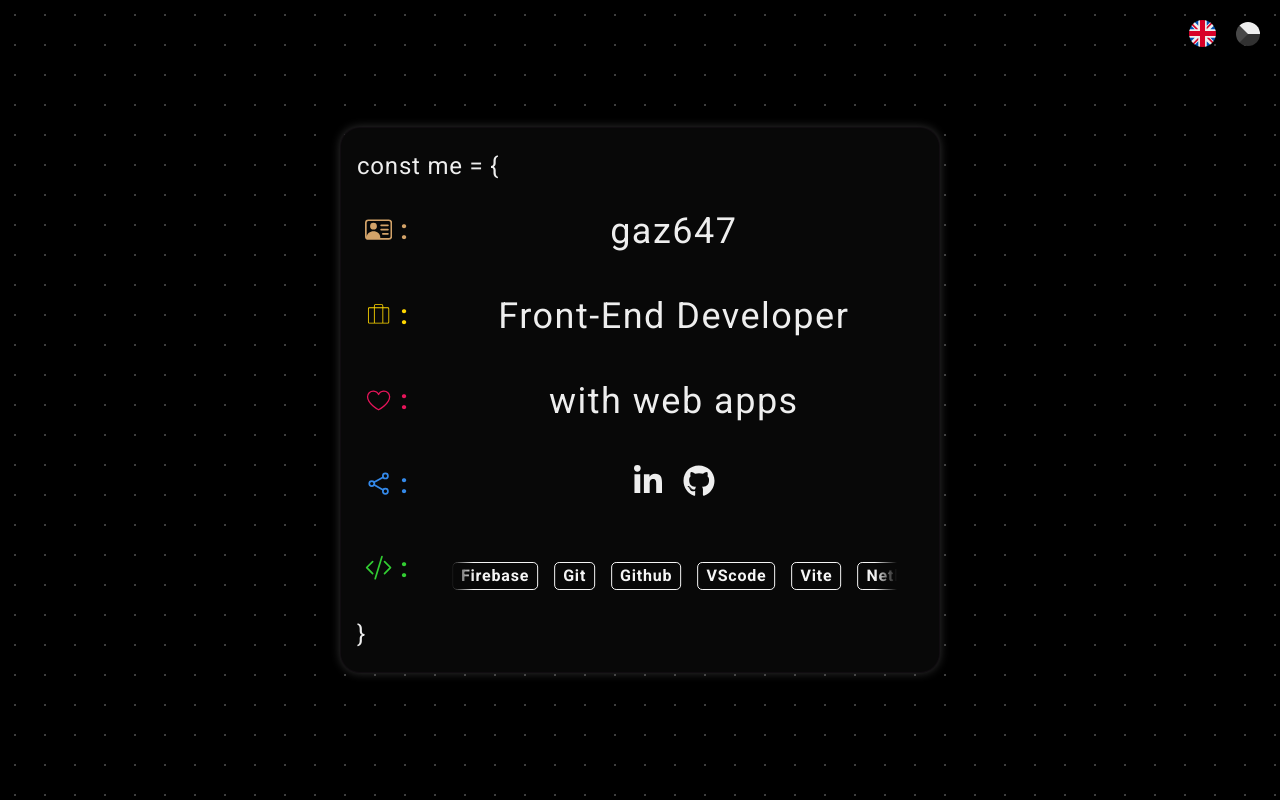
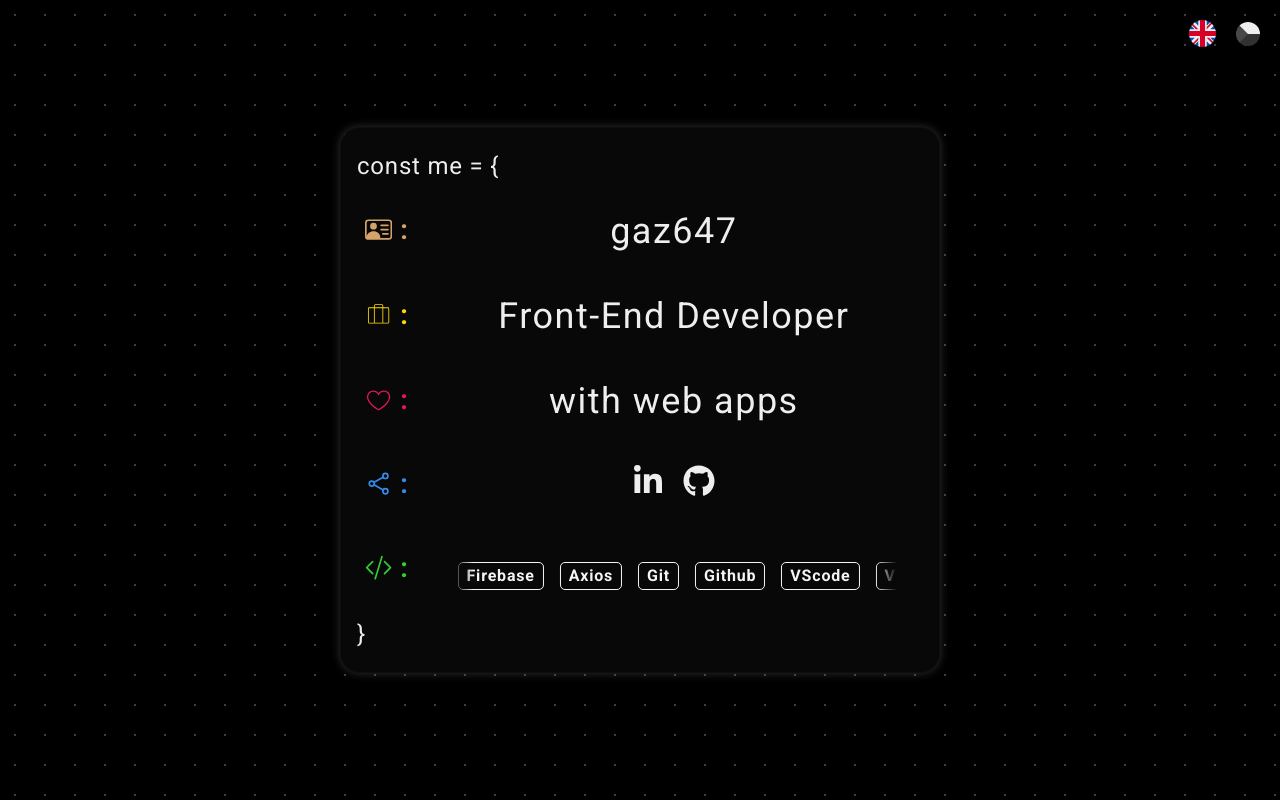
Before and after one commit to gaz647/gaz647, a React (Vite) app: page / in a window 1280 px wide. Shown: the top 800 px of the page. Built offline with nearby package versions, Linux system fonts and the light colour scheme.

Commit message:
do stacku přidána Axios

```diff
--- a/src/pages/AboutMe.tsx
+++ b/src/pages/AboutMe.tsx
@@ -17,6 +17,7 @@ const AboutMe = ({ language }: { language: string }) => {
     "React-Router",
     "Redux-Toolkit",
     "Firebase",
+    "Axios",
     "Git",
     "Github",
     "VScode",
@@ -33,6 +34,7 @@ const AboutMe = ({ language }: { language: string }) => {
     "React-Router",
     "Redux-Toolkit",
     "Firebase",
+    "Axios",
     "Git",
     "Github",
     "VScode",
```
Also changed, not shown: 1 other file (tests, documents, lock files or other folders).
